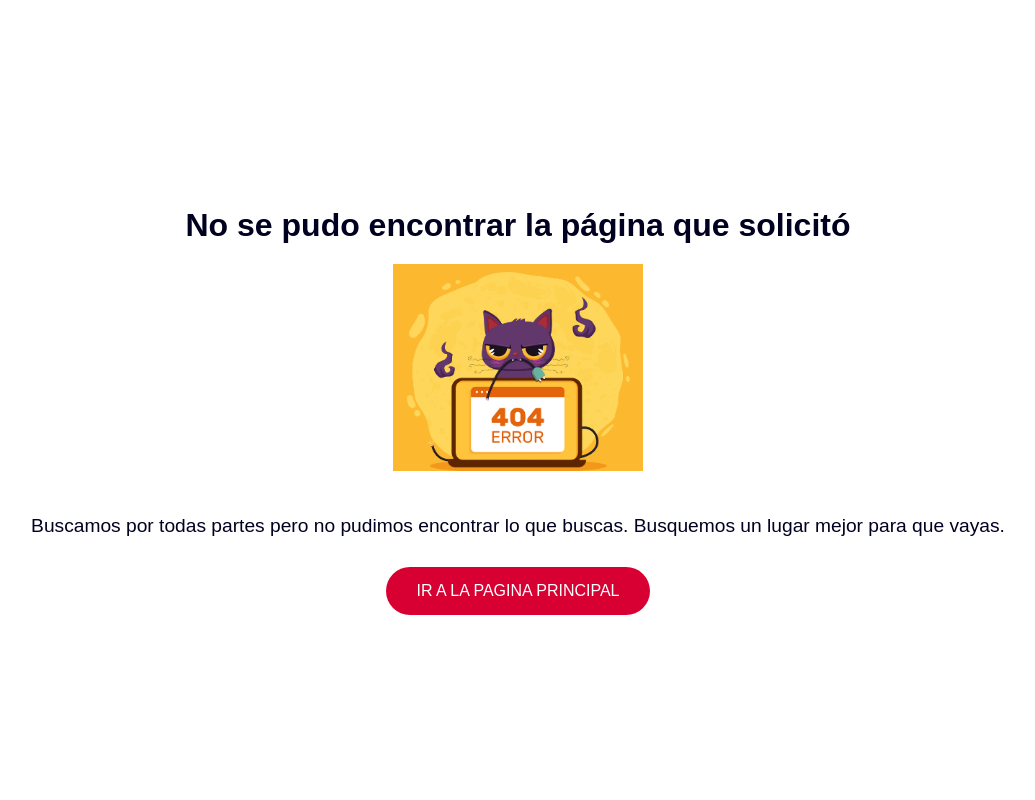
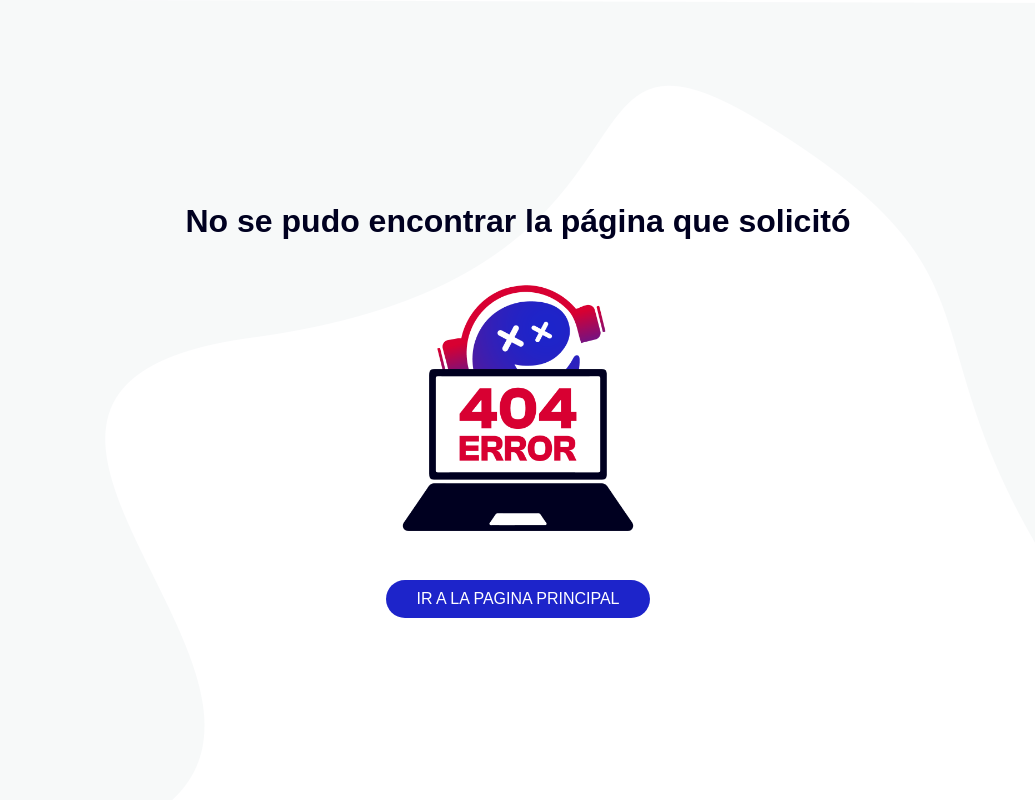
Before and after one commit to SusanDepablos/EscuChamosDjango, a Django app: template core/templates/error.html in a window 1280 px wide. Shown: the whole page, without its empty margins (122-1157 px from the left). Run offline with Django 5.2, Linux system fonts and the light colour scheme; the template is opened without the code that fills it, so the values that code supplies are empty; parts of the project's set-up code (start-up, migrations or seed data) failed here and were passed over.

Commit message:
imagenes equipo

```diff
--- a/core/templates/error.html
+++ b/core/templates/error.html
@@ -13,9 +13,9 @@
     <div class="container">
         <h1>No se pudo encontrar la página que solicitó</h1>
         <div class= "error-image">
-            <img src="{% static 'images/cat-404.png' %}" alt="404 Error">
+            <img src="{% static 'images/404.png' %}" alt="404 Error" class='img'>
         </div>
-        <p class="error-message">Buscamos por todas partes pero no pudimos encontrar lo que buscas. Busquemos un lugar mejor para que vayas.</p>
+        <p></p>
         <a href="index.html" class="home-button">IR A LA PAGINA PRINCIPAL
         </a>
     </div>
--- a/static/css/error.css
+++ b/static/css/error.css
@@ -8,6 +8,7 @@ body {
     justify-content: center;
     align-items: center;
     height: 100vh;
+    background-image: url(../images/about-bg.png);
 }
 
 .container {
@@ -21,8 +22,8 @@ h1 {
 }
 
 .error-image img {
-    width: 250px;
-    margin-bottom: 20px;
+    width: 300px;
+    height: 300px;
 }
 
 .error-message {
@@ -33,10 +34,10 @@ h1 {
 
 .home-button {
     display: inline-block;
-    padding: 15px 30px;
+    padding: 10px 30px;
     font-size: 1rem;
     color: white;
-    background-color: #d80032;
+    background-color: #1d24ca;
     text-decoration: none;
     border-radius: 25px;
 }
```
Also changed, not shown: core/templates/index.html (+8 -9 lines), static/images/404.png (added), static/images/e-1.jpg (deleted), static/images/e-1.png, static/images/e-2.jpg (added), static/images/e-2.png (deleted), static/images/e-3.png (added), static/images/e-4.jpg (added), static/images/e-4.png (added), static/images/e-5.png (added), static/images/f-e.png (added).
